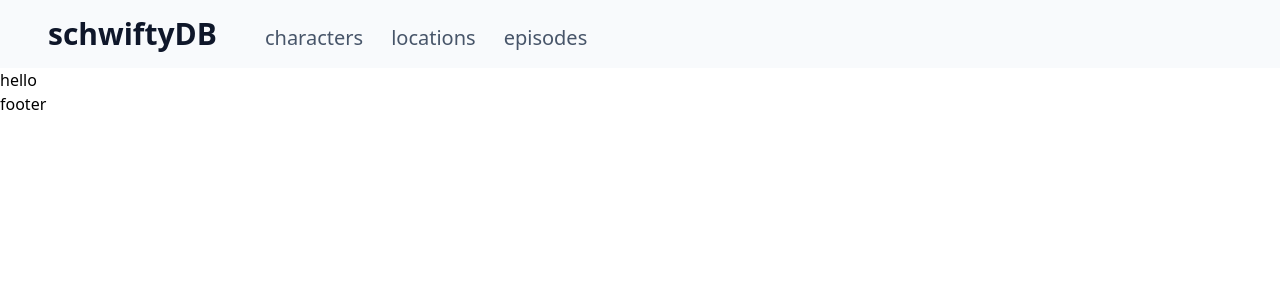
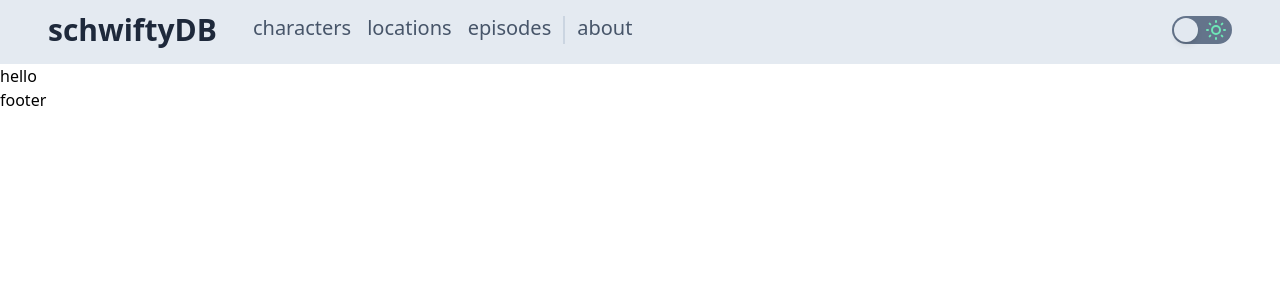
Before and after one commit to janosnanai/schwifty-db, a Next.js app: page / in a window 1280 px wide. Shown: the top 300 px of the page. Built offline with nearby package versions, Linux system fonts and the light colour scheme.

Commit message:
style updates

```diff
--- a/components/card/character-card.tsx
+++ b/components/card/character-card.tsx
@@ -14,8 +14,8 @@ const FALLBACK_PROP_TEXT = "unknown";
 function CharacterCard({ character }: { character: CharacterCardFragment }) {
   return (
     <Link href={`/characters/${character.id}`}>
-      <a className="m-2">
-        <article className="hover:shadow-xl transition-shadow ease-in-out flex flex-col justify-between bg-slate-100 shadow overflow-hidden h-[24rem] w-60">
+      <a className="m-1.5 border border-transparent hover:border-emerald-300 rounded-lg">
+        <article className="rounded-lg hover:shadow-xl hover:shadow-emerald-400/30 transition-shadow ease-in-out flex flex-col justify-between bg-slate-100 shadow shadow-emerald-400/50 overflow-hidden h-[24rem] w-60">
           <div className="w-full h-56 relative">
             <Image
               src={character.image || fallbackImage}
@@ -23,27 +23,36 @@ function CharacterCard({ character }: { character: CharacterCardFragment }) {
               alt={character.name || FALLBACK_PROP_TEXT}
               className="object-cover"
             />
-            <div className="absolute -bottom-12 left-2 w-52 px-2 pt-1 pb-2 bg-slate-50">
-              <h2 className="text-slate-800 text-2xl font-bold tracking-tight">
+            <div className="absolute -bottom-12 left-2 w-52 px-2 pt-1 pb-2 bg-slate-50 bg-opacity-90 rounded">
+              <h2 className="text-purple-800 text-2xl font-bold tracking-tight">
                 {character.name}
               </h2>
-              <p className="text-sm text-slate-900 tracking-wide mt-1">
-                {`${character.status || FALLBACK_PROP_TEXT}`}
-              </p>
+              <div className="flex gap-1.5 items-center">
+                <span
+                  className={`${
+                    character.status === "Alive" ? "bg-green-500" : ""
+                  } ${character.status === "Dead" ? "bg-red-500" : ""} ${
+                    character.status === "unknown" ? "bg-slate-500" : ""
+                  } h-3 w-3 rounded-full`}
+                ></span>
+                <p className="text-sm text-slate-900 tracking-wide mt-1">
+                  {`${character.status || FALLBACK_PROP_TEXT}`}
+                </p>
+              </div>
             </div>
           </div>
           <div className="w-full p-2 flex flex-col gap-1">
             <div className="flex items-center h-12 p-1 gap-2 text-sm text-slate-700 tracking-wide">
-              <div className="border-r-2 pr-2">
-                <IdentificationIcon className="w-6 h-6 text-slate-400" />
+              <div className="border-r-2 border-slate-300 pr-2">
+                <IdentificationIcon className="w-6 h-6 text-purple-400" />
               </div>
               <p>{`${character.species || FALLBACK_PROP_TEXT} - ${
                 character.gender || FALLBACK_PROP_TEXT
               }`}</p>
             </div>
             <div className="flex items-center h-12 p-1 gap-2 text-sm text-slate-700 tracking-wide">
-              <div className="border-r-2 pr-2">
-                <LocationMarkerIcon className="w-6 h-6 text-slate-400" />
+              <div className="border-r-2 border-slate-300 pr-2">
+                <LocationMarkerIcon className="w-6 h-6 text-purple-400" />
               </div>
               <p>
                 {(character.location && character.location.name) ||
--- a/components/filter-menu/character-filter-menu.tsx
+++ b/components/filter-menu/character-filter-menu.tsx
@@ -15,10 +15,11 @@ function CharacterFilterMenu({
     startTimeout,
     stopTimeout,
     isActive: isTimeoutActive,
-  } = useTimeout(() => onSearch(filterInput), 500);
+  } = useTimeout(() => onSearch(filterInput), 300);
 
   function handleSubmit(event: FormEvent) {
     event.preventDefault();
+    stopTimeout();
     onSearch(filterInput);
   }
 
@@ -40,9 +41,9 @@ function CharacterFilterMenu({
   }
 
   return (
-    <div className="px-9 py-5 space-y-3 text-slate-600">
+    <div className="px-9 py-5 space-y-3 text-slate-600 fixed z-10 bg-slate-50 w-72">
       <form onSubmit={handleSubmit}>
-        <div className="space-x-1">
+        <div className="flex flex-col gap-2">
           <input
             onChange={handleInputChange(
               CharacterFilterActionTypes.SET_NAME_FILTER
@@ -84,9 +85,6 @@ function CharacterFilterMenu({
             placeholder="filter by gender..."
           />
         </div>
-        <button type="submit" className="p-2 border">
-          apply filters
-        </button>
         <button
           type="button"
           className="p-2 border"
--- a/components/layout/layout-main.tsx
+++ b/components/layout/layout-main.tsx
@@ -5,7 +5,7 @@ import Navbar from "./navbar";
 function LayoutMain({ children }: { children: ReactNode | ReactNode[] }) {
   return (
     <>
-      <header className="bg-slate-50">
+      <header>
         <Navbar />
       </header>
       <main>{children}</main>
--- a/components/layout/navbar.tsx
+++ b/components/layout/navbar.tsx
@@ -1,25 +1,70 @@
 import Link from "next/link";
+import { useState } from "react";
+import { Switch } from "@headlessui/react";
 
 function Navbar() {
   return (
-    <nav className="px-12 py-4">
-      <div className="inline-block">
+    <div className="relative w-full h-16">
+      <nav className="px-12 py-3 fixed w-full h-16 bg-slate-200 bg-opacity-90 z-10">
+        <div className="flex justify-between items-center">
+          <div className="flex gap-7">
+            <div>
               <Link href="/">
-          <a className="font-bold text-3xl text-slate-900">schwiftyDB</a>
+                <a className="font-bold text-3xl text-slate-800">schwiftyDB</a>
               </Link>
             </div>
-      <div className="inline-block text-xl ml-12 space-x-7 text-slate-600">
+            <div className="flex text-xl text-slate-600">
               <Link href="/characters">
-          <a className="hover:text-slate-900">characters</a>
+                <a className="hover:text-slate-900 hover:bg-white hover:bg-opacity-75 px-2 py-0.5 transition rounded-xl">
+                  characters
+                </a>
               </Link>
               <Link href="/locations">
-          <a className="hover:text-slate-900">locations</a>
+                <a className="hover:text-slate-900 hover:bg-white hover:bg-opacity-75 px-2 py-0.5 transition rounded-xl">
+                  locations
+                </a>
               </Link>
               <Link href="/episodes">
-          <a className="hover:text-slate-900">episodes</a>
+                <a className="hover:text-slate-900 hover:bg-white hover:bg-opacity-75 px-2 py-0.5 transition rounded-xl">
+                  episodes
+                </a>
+              </Link>
+              <div className="my-1 mx-1 w-0.5 bg-slate-300"></div>
+              <Link href={"/about"}>
+                <a className="hover:text-slate-900 hover:bg-white hover:bg-opacity-75 px-2 py-0.5 transition rounded-xl">
+                  about
+                </a>
               </Link>
             </div>
+          </div>
+          <DarkToggle />
+        </div>
       </nav>
+    </div>
+  );
+}
+
+import { MoonIcon, SunIcon } from "@heroicons/react/outline";
+
+function DarkToggle() {
+  const [enabled, setEnabled] = useState(false);
+
+  return (
+    <Switch
+      checked={enabled}
+      onChange={setEnabled}
+      className={`${
+        enabled ? "bg-slate-700" : "bg-slate-500"
+      } relative inline-flex h-[28px] w-[60px] shrink-0 cursor-pointer rounded-full border-2 border-transparent transition-colors duration-200 ease-in-out focus:outline-none focus-visible:ring-2  focus-visible:ring-white focus-visible:ring-opacity-75`}
+    >
+      <MoonIcon className="absolute left-0.5 h-6 w-6 text-emerald-300" />
+      <SunIcon className="absolute right-0.5 h-6 w-6 text-emerald-300" />
+      <span
+        className={`${
+          enabled ? "translate-x-8" : "translate-x-0"
+        } pointer-events-none inline-block h-6 w-6 transform rounded-full bg-slate-200 shadow-md ring-0 transition duration-200 ease-in-out`}
+      />
+    </Switch>
   );
 }
 
--- a/hooks/timeout-hook.ts
+++ b/hooks/timeout-hook.ts
@@ -1,3 +1,9 @@
+/*
+ * simple timeout hook
+ * give it a callback and a delay (in ms)
+ * returns start- and stop timeout functions and an "isActive" observable
+ */
+
 import type { MutableRefObject } from "react";
 
 import { useEffect, useRef, useState } from "react";
--- a/pages/characters/index.tsx
+++ b/pages/characters/index.tsx
@@ -3,6 +3,7 @@ import type { FilterCharacter } from "../../graphql/_generated";
 
 import { useState } from "react";
 import { useInfiniteQuery } from "@tanstack/react-query";
+import { PulseLoader } from "react-spinners";
 
 import CharacterCardList from "../../components/card/character-card-list";
 import CharacterFilterMenu from "../../components/filter-menu/character-filter-menu";
@@ -12,7 +13,7 @@ import { useInfiniteScroll } from "../../hooks";
 const CharactersPage: NextPage = () => {
   const [filter, setFilter] = useState<FilterCharacter>({});
 
-  const { isLoading, isError, hasNextPage, data, fetchNextPage } =
+  const { isLoading, isFetching, isError, hasNextPage, data, fetchNextPage } =
     useInfiniteQuery(
       ["characters", filter],
       ({ pageParam }) => {
@@ -31,12 +32,16 @@ const CharactersPage: NextPage = () => {
   return (
     <>
       <CharacterFilterMenu onSearch={setFilter} />
-      <CharacterCardList pages={data?.pages} />
-      <div
-        className="w-96 m-auto text-center bg-red-500 text-white"
-        ref={sentryRef}
-      >
-        <p>sentry element</p>
+      <div className="pl-72">
+        <CharacterCardList pages={data?.pages} />
+        <div className="mx-auto my-3 text-center" ref={sentryRef}>
+          <PulseLoader
+            size={15}
+            speedMultiplier={1.2}
+            loading={isLoading || isFetching}
+          />
+          {!hasNextPage && !(isLoading || isFetching) && <p>end of results</p>}
+        </div>
       </div>
     </>
   );
```
Lines whose indentation alone changed are shown as unchanged.
